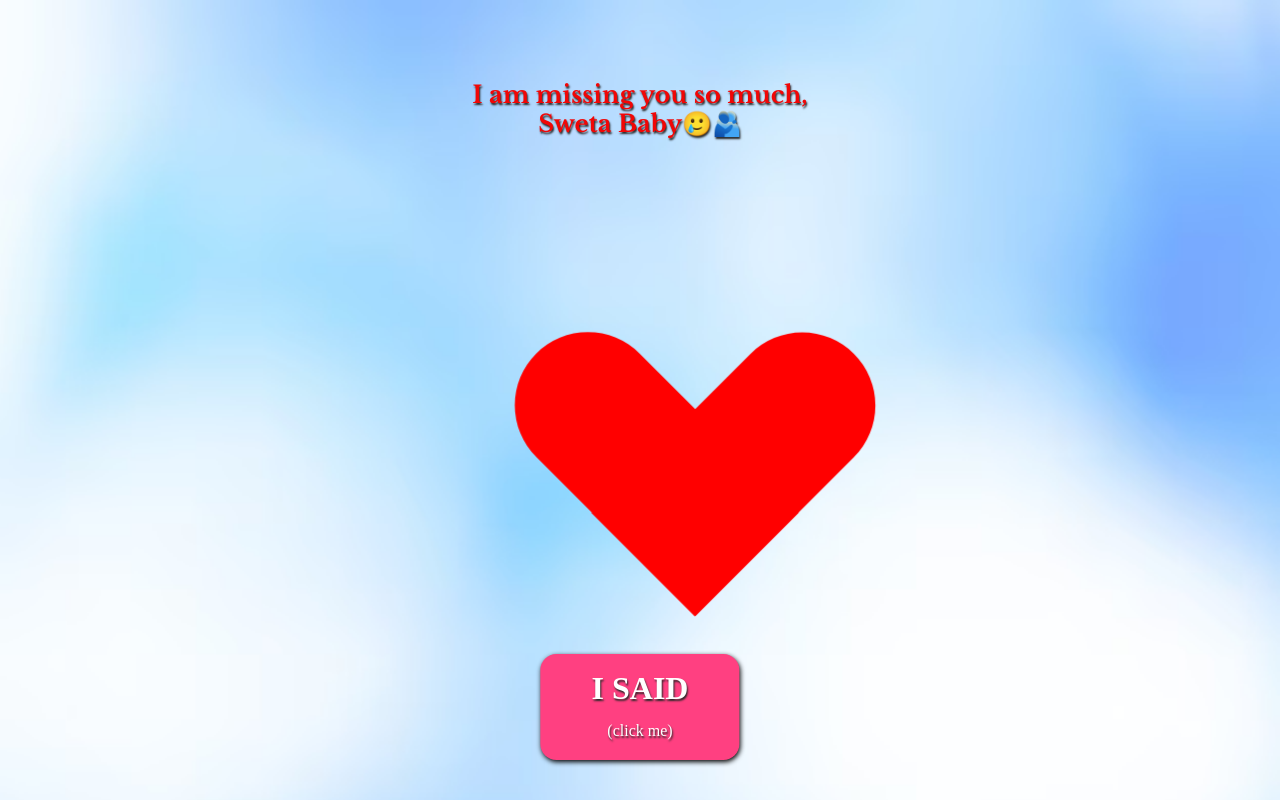
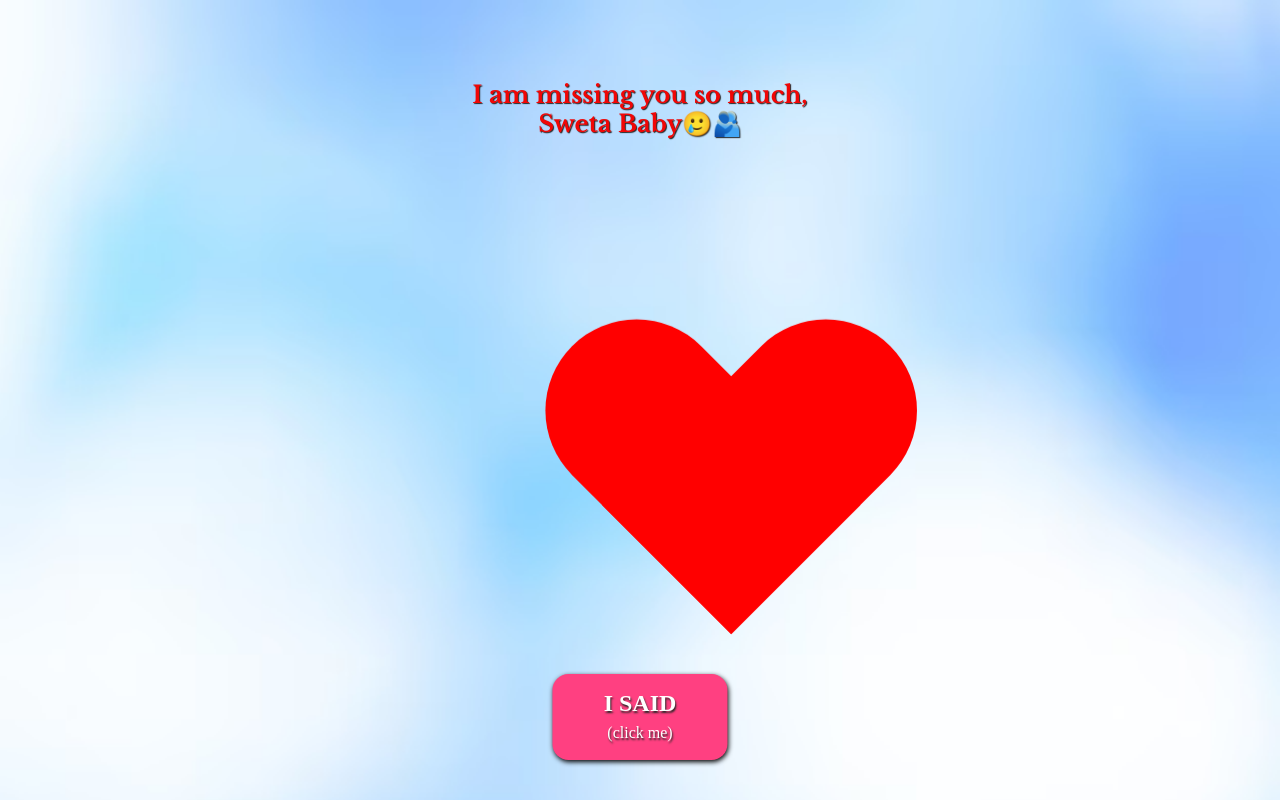
Before and after one commit to SourCandies69/Miss, a plain HTML site: page index.html in a window 1280 px wide. Drawn offline with nearby package versions, Linux system fonts and the light colour scheme.

Commit message:
Update index.html

```diff
--- a/index.html
+++ b/index.html
@@ -22,7 +22,7 @@
         font-size: 3vh;
         color: rgb(241, 6, 6);
         font-weight: "bold";
-        text-shadow: 1px 2px 2px rgb(40, 40, 40);
+        text-shadow: 1px 1px 1px rgb(40, 40, 40);
         font-family: 'Libre Baskerville';
         opacity: 0; /* Initially hidden */
         animation: fade-in 3s forwards; /* Apply fade-in animation */
@@ -50,10 +50,10 @@
     .heart::after {
         position: absolute;
         content: "";
-        left: 12vw; /* Adjusted for mobile */
+        left: 15vw; /* Adjusted for mobile */
         top: 0;
-        width: 12vw; /* Adjusted for mobile */
-        height: 24.5vw; /* Adjusted for mobile */
+        width: 15vw; /* Adjusted for mobile */
+        height: 26vw; /* Adjusted for mobile */
         background-color: red;
         border-radius: 7.5vw 7.5vw 0 0; /* Adjusted for mobile */
         transform: rotate(-45deg);
@@ -88,7 +88,7 @@
         left: 50%;
         transform: translateX(-50%);
         padding: 2vh 4vw; /* Adjusted for mobile */
-        font-size: 4vh; /* Adjusted for mobile */
+        font-size: 3vh; /* Adjusted for mobile */
         cursor: pointer;
         background-color: #ff4081;
         color: white;
```
